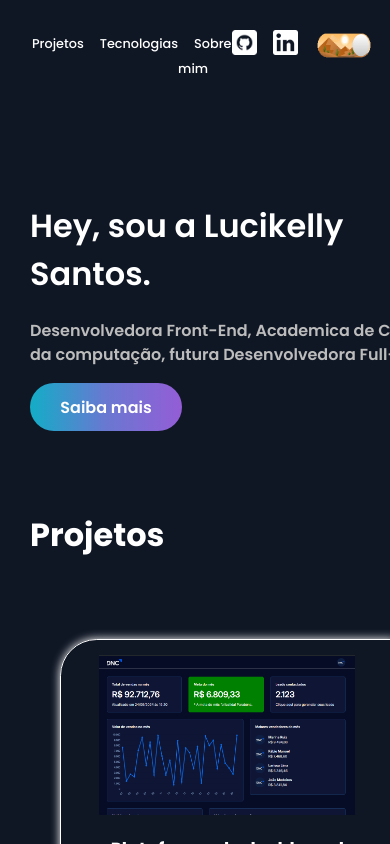
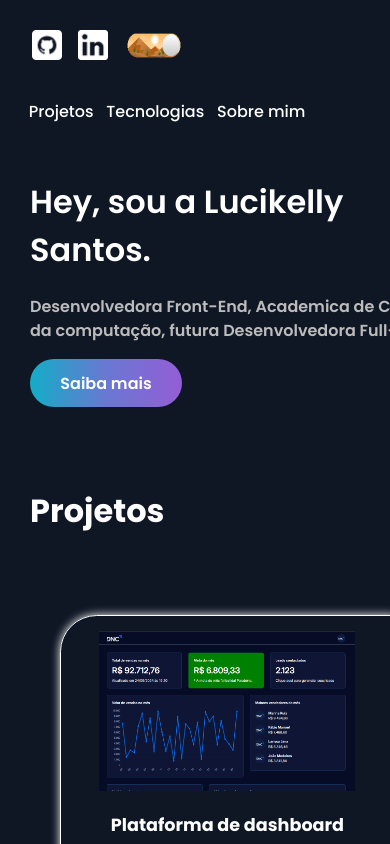
Before and after one commit to lucikelly/Lucikelly-portfolio_RID-180676, a React (Vite) app: page / in a window 390 px wide. Shown: the top 844 px of the page. Built offline with nearby package versions, Linux system fonts and the light colour scheme.

Commit message:
arrumando responsividade

```diff
--- a/src/components/Header/Header.jsx
+++ b/src/components/Header/Header.jsx
@@ -7,7 +7,7 @@ import animationTheme from "../../assets/animationtheme.gif"
 function Header () {
   return (
      <header >
-      <div className='d-flex jc-space-b al-start' >
+      <div className='d-flex jc-space-b al-start' id='headerInverso' >
       <nav >
           <ul className='d-flex'>
             <li><a href='#projetos'>Projetos</a></li>
@@ -15,10 +15,10 @@ function Header () {
             <li><a href='#sobre'>Sobre mim</a></li>
           </ul>
         </nav>
-      <div className='icons' >
+      <div className='icons jc-space-b ' >
 
-        <a href='https://github.com/lucikelly/' target="_blank"><img src={github} height="25px"/></a>
-        <a href='https://www.linkedin.com/in/lucikellysantos/' target="_blank"><img src={linkedin} height="25px"/></a>
+        <a href='https://github.com/lucikelly/' target="_blank" className='iconsImg' ><img src={github} height="30px"/></a>
+        <a href='https://www.linkedin.com/in/lucikellysantos/' target="_blank" className='iconsImg' ><img src={linkedin} height="30px"/></a>
         <img src={animationTheme} width={60} height={30}/>
       </div>
 
--- a/src/main.css
+++ b/src/main.css
@@ -135,23 +135,29 @@ p {
 
 
   nav {
-    margin-left: 1rem;
-    margin-bottom: 6.25rem;
+    margin: 2rem 2rem 2rem 1rem;
+  }
 
+  nav a {
+    margin: 0 0 0 0.8rem;
+    font-size: 1rem;
 
   }
 
-  nav a {
-    margin: 0 0 0 1rem;
-    font-size: 0.8rem;
-
+  #headerInverso{
+    flex-direction: column-reverse;
+    align-items: start;
   }
 
   .icons {
-
-    margin-right: 2rem;
+    width: 30%;
+    margin-left: 2rem;
     gap: 0rem 1rem;
   }
+
+
+
+
   footer {
 
     align-items: center;
```
